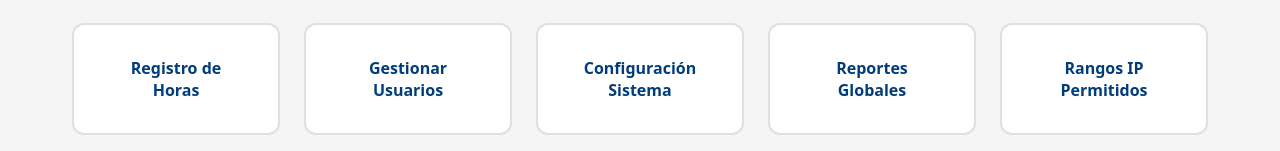
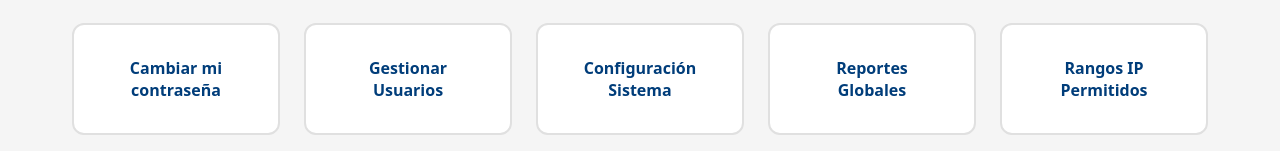
Before and after one commit to SebasHerPorras/ProDus_Registro_de_Horas_Frontend, a Vue app in the folder frontend/: page /home in a window 1280 px wide. Shown: the part 411-562 px from the top of the page. Built offline with nearby package versions, Linux system fonts and the light colour scheme; no server answers; sample sign-in values are in the browser's storage.

Commit message:
change views to use change pass

```diff
--- a/frontend/src/views/HomeView.vue
+++ b/frontend/src/views/HomeView.vue
@@ -40,7 +40,7 @@ watch(
 // Opciones de menú según el rol
 const menuOptions = computed(() => {
   const commonOptions = [
-    { label: 'Registro de Horas', path: '/registro-horas' }
+    { label: 'Cambiar mi contraseña', path: '/change-password' }
   ]
 
   const roleMenus = {
--- a/frontend/src/views/LoginView.vue
+++ b/frontend/src/views/LoginView.vue
@@ -13,8 +13,13 @@ async function handleLogin() {
   errorMessage.value = ''
   loading.value = true
   try {
-    await api.login({ username: username.value, password: password.value })
-    // Redirige al home si el login es exitoso
+    const authData = await api.login({ username: username.value, password: password.value })
+
+    if (authData.user.needs_password_change) {
+      router.push('/change-password')
+      return
+    }
+
     router.push('/home')
   } catch (error) {
     errorMessage.value = 'Usuario o contraseña incorrectos'
```
